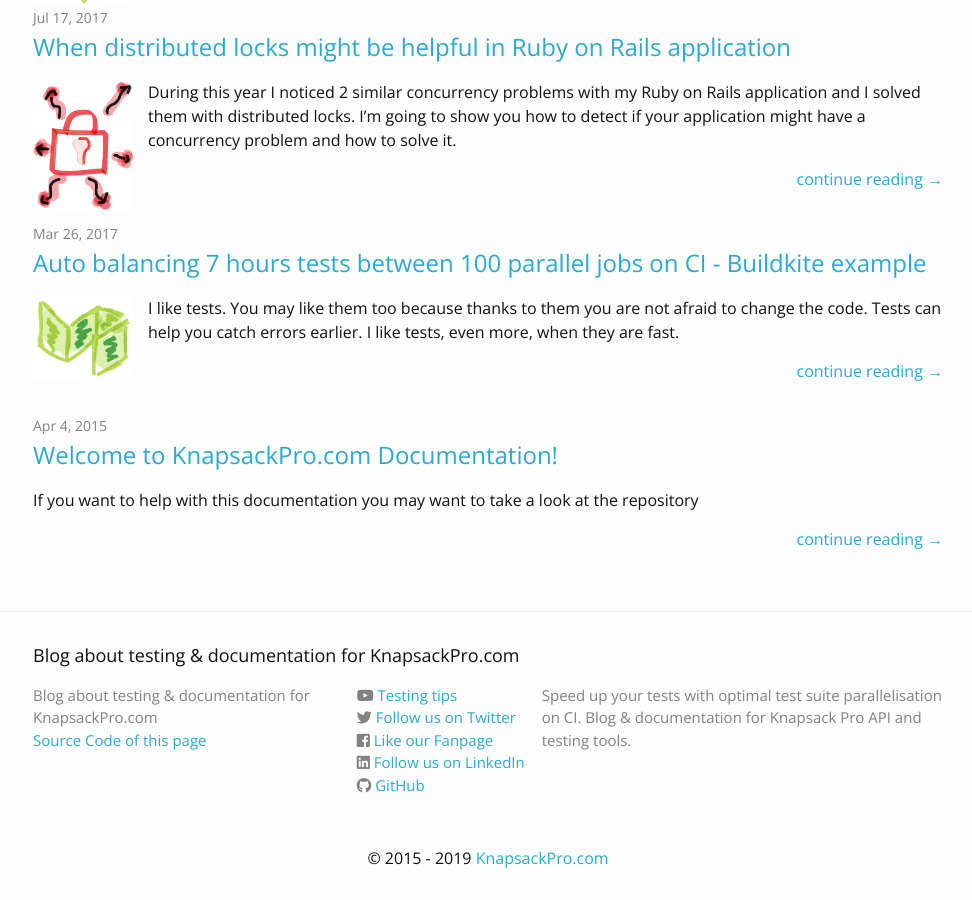
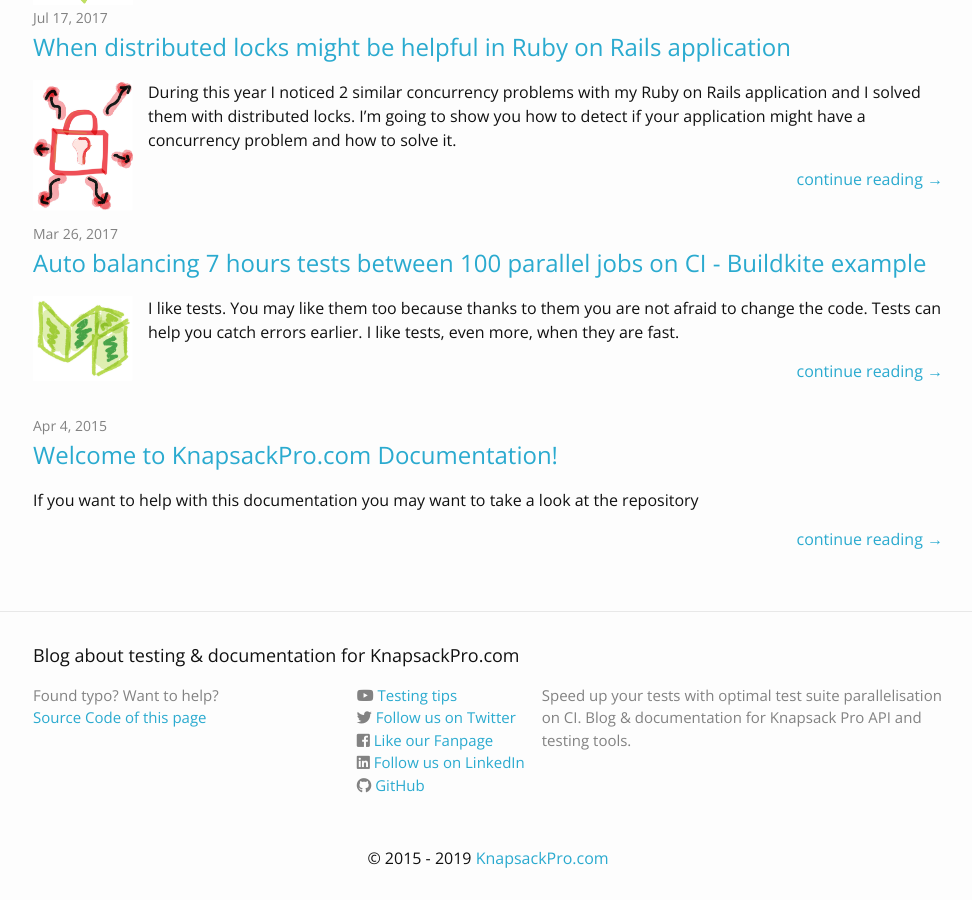
Before and after one commit to KnapsackPro/docs.knapsackpro.com, a Jekyll site: the page built from index.html, in a window 1280 px wide and 900 px high, scrolled down 2594 px. Shown: the whole window, without its empty margins (152-1124 px from the left). Built offline with Jekyll 4.4.1, drawn with Linux system fonts in a browser that asks for light colours; nearby versions of some CDN libraries.

Commit message:
Remove duplicated text

```diff
--- a/_includes/footer.html
+++ b/_includes/footer.html
@@ -7,7 +7,7 @@
     <div class="footer-col-wrapper">
       <div class="footer-col  footer-col-1">
         <ul class="contact-list">
-          <li>{{ site.title }}</li>
+          <li>Found typo? Want to help?</li>
           <li><a href="{{ site.github_repository }}">Source Code of this page</a></li>
         </ul>
       </div>
```
